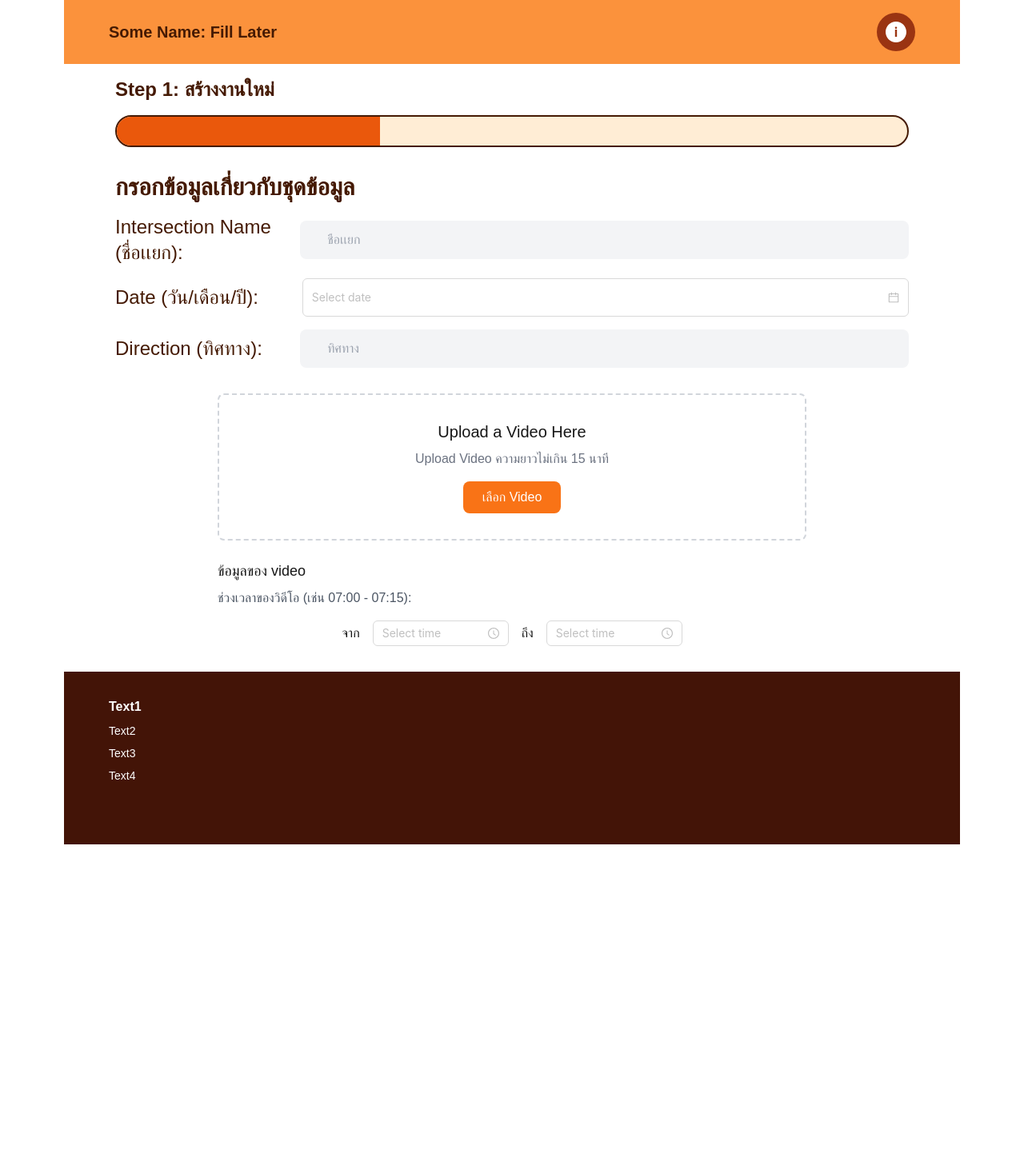
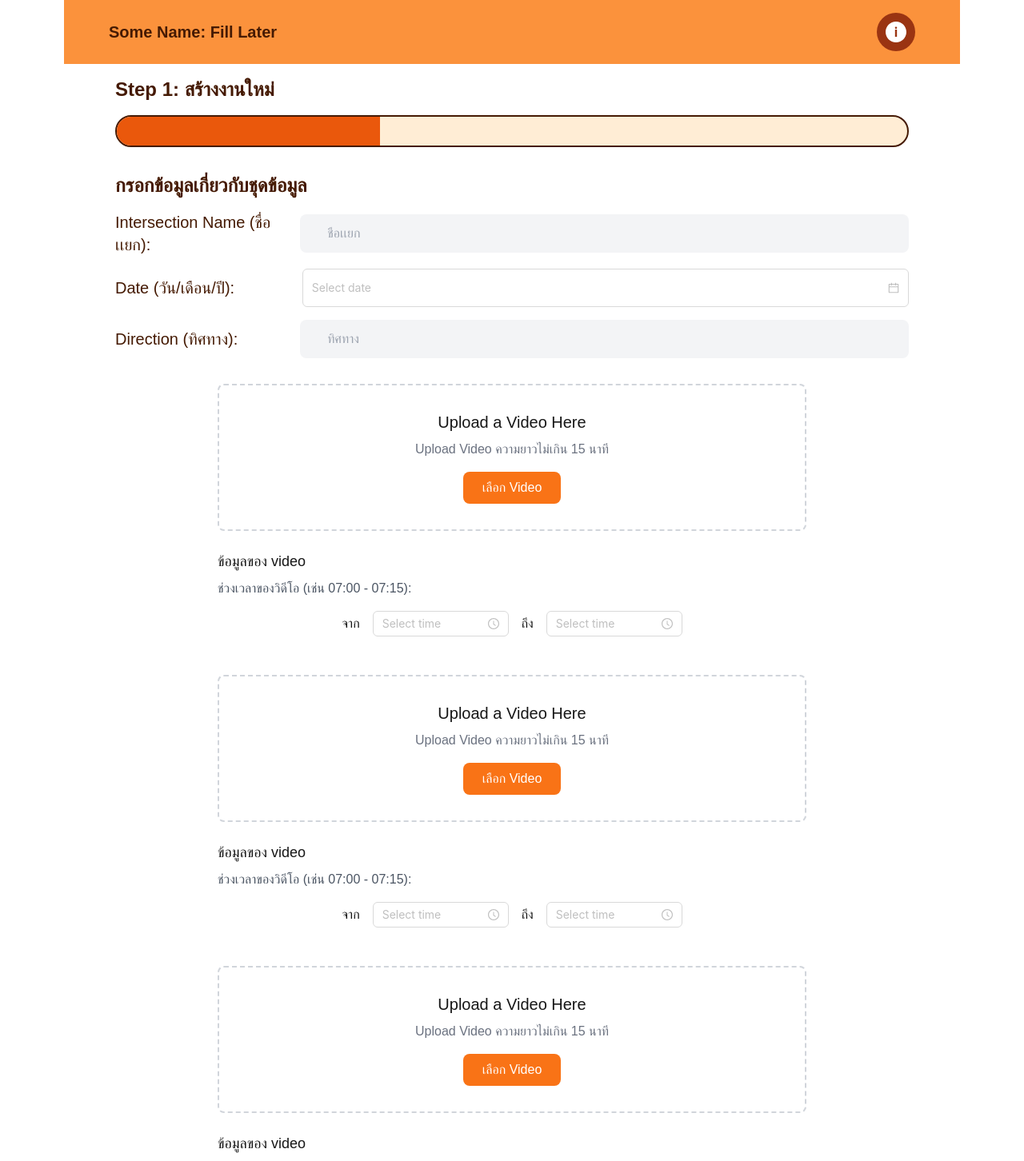
Before and after one commit to NattSass67/Capstone-counting-cars, a Next.js app in the folder frontend/: page /newjob/step1 in a window 1280 px wide. Shown: the top 1452 px of the page at 80% size. Before the commit the page ends 1056 px from the top, so only its background shows below. Built offline with nearby package versions, Linux system fonts and the light colour scheme.

Commit message:
nine: fix step1 page

```diff
--- a/frontend/src/app/newjob/step1/page.tsx
+++ b/frontend/src/app/newjob/step1/page.tsx
@@ -15,13 +15,13 @@ export default function NewJobStep1() {
   return (
     <div className="flex flex-col space-y-[16px]">
       <TaskStepBar stepNumber={1} stepText="สร้างงานใหม่" totalStep={3} />
-      <h1 className="text-amber-950 font-bold text-3xl px-[64px]">
+      <h1 className="text-amber-950 font-bold text-2xl px-[64px]">
         กรอกข้อมูลเกี่ยวกับชุดข้อมูล
       </h1>
       <form action="" className="flex flex-col space-y-[16px] px-[64px]">
         <div className="flex flex-row space-x-[8px] items-center">
           <div className="flex flex-row w-[30%]">
-            <h1 className="text-2xl text-amber-950 ">
+            <h1 className="text-xl text-amber-950 ">
               Intersection Name (ชื่อเเยก):
             </h1>
           </div>
@@ -37,18 +37,17 @@ export default function NewJobStep1() {
         </div>
         <div className="flex flex-row space-x-[8px] items-center">
           <div className="flex flex-row w-[30%] ">
-            <h1 className="text-2xl text-amber-950">Date (วัน/เดือน/ปี):</h1>
+            <h1 className="text-xl text-amber-950">Date (วัน/เดือน/ปี):</h1>
           </div>
           <DatePicker
             onChange={onChange}
             needConfirm
             className="w-full h-[48px] focus:border-orange-500 focus:outline-none"
-
           />
         </div>
         <div className="flex flex-row space-x-[8px] items-center">
           <div className="flex flex-row w-[30%]">
-            <h1 className="text-2xl text-amber-950 ">Direction (ทิศทาง):</h1>
+            <h1 className="text-xl text-amber-950 ">Direction (ทิศทาง):</h1>
           </div>
 
           <input
@@ -61,6 +60,9 @@ export default function NewJobStep1() {
           />
         </div>
         <VideoUploaderK1 />
+        <VideoUploaderK1 />
+        <VideoUploaderK1 />
+        <VideoUploaderK1 />
       </form>
       <div></div>
     </div>
--- a/frontend/src/components/JobsPanelK3.tsx
+++ b/frontend/src/components/JobsPanelK3.tsx
@@ -185,14 +185,8 @@ export default function JobsPanelK3() {
         <Table
           dataSource={data}
           columns={columns}
-          className="border border-gray-300"
+          className="border border-gray-300 priority"
           rowClassName={() => "hover:bg-orange-50"}
-          // components={{
-          //   table: (props) => (
-          //     <table {...props} className="w-full border-collapse" />
-          //   ),
-          // }}
-          // scroll={{ y: 500 }}
         />
       </div>
 
--- a/frontend/src/components/VideoUploaderK1.tsx
+++ b/frontend/src/components/VideoUploaderK1.tsx
@@ -9,6 +9,7 @@ interface TimeRange {
 }
 
 export default function VideoUploader() {
+  const format = "HH:mm";
   const [selectedFile, setSelectedFile] = useState<File | null>(null);
   const [timeRange, setTimeRange] = useState<TimeRange>({
     startTime: "07:00",
@@ -79,6 +80,7 @@ export default function VideoUploader() {
           <span>จาก</span>
           <div className="relative">
             <TimePicker
+              format={format}
               onChange={(value) => handleTimeChange("endTime", value as any)}
             />
           </div>
@@ -86,6 +88,7 @@ export default function VideoUploader() {
           <span>ถึง</span>
           <div className="relative">
             <TimePicker
+              format={format}
               onChange={(value) => handleTimeChange("endTime", value as any)}
             />
           </div>
```
